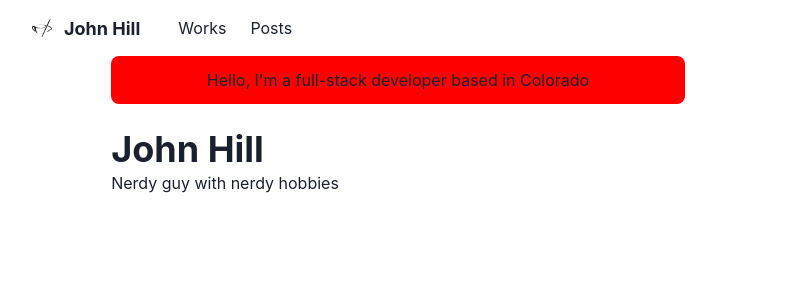
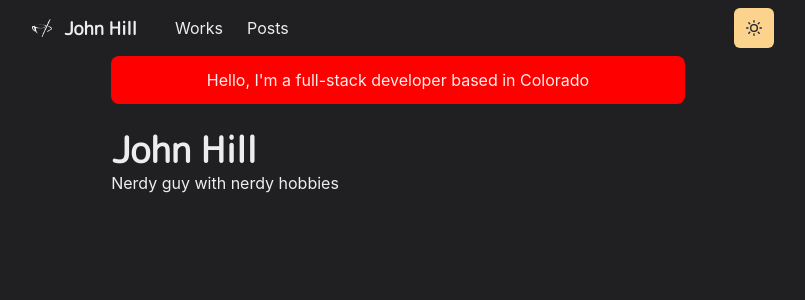
Before and after one commit to jphill19/john-site, a Next.js app: page / in a window 1280 px wide. Shown: the top 300 px of the page, without its empty margins (242-1047 px from the left). Built offline with nearby package versions, Linux system fonts and the light colour scheme.

Commit message:
added dark mode

```diff
--- /dev/null
+++ b/components/layouts/fonts.js
@@ -0,0 +1,11 @@
+import { Global } from "@emotion/react";
+
+const Fonts = () => (
+  <Global
+    styles={`
+      @import url('https://fonts.googleapis.com/css2?family=M+PLUS+Rounded+1c&family=Open+Sans:ital,wght@0,300..800;1,300..800&display=swap');
+    `}
+  />
+)
+
+export default Fonts
--- /dev/null
+++ b/components/layouts/theme-toggle-button.js
@@ -0,0 +1,17 @@
+import { IconButton, useColorMode, useColorModeValue } from '@chakra-ui/react';
+import { SunIcon, MoonIcon } from '@chakra-ui/icons';
+
+const ThemeToggleButton = () => {
+  const { toggleColorMode } = useColorMode();
+
+  return (
+    <IconButton
+      aria-label="Toggle theme"
+      colorScheme={useColorModeValue('purple', 'orange')}
+      icon={useColorModeValue(<MoonIcon />, <SunIcon />)}
+      onClick={toggleColorMode}
+    />
+  );
+};
+
+export default ThemeToggleButton;
--- a/components/nav-bar/nav-bar.component.js
+++ b/components/nav-bar/nav-bar.component.js
@@ -16,6 +16,7 @@ import {
 } from '@chakra-ui/react'
 
 import { HamburgerIcon } from '@chakra-ui/icons'
+import ThemeToggleButton from '../layouts/theme-toggle-button'
 
 // const LinkItem = ({ href, path, children }) => {
 //   const active = path === href
@@ -57,8 +58,8 @@ const Navbar = props => {
       position="fixed"
       as="nav"
       w="100%"
-      bg={useColorModeValue('#ffffff', '#20202380')}
-      style={{ backdropFilter: 'blur(10px' }}
+      bg={useColorModeValue('#ffffff40', '#20202380')}
+      style={{ backdropFilter: 'blur(10px)' }}
       zIndex={1}
       {...props}
     >
@@ -91,6 +92,7 @@ const Navbar = props => {
           </LinkItem>
         </Stack>
         <Box flex={1} align="right">
+          <ThemeToggleButton />
           <Box ml={2} display={{ base: 'inline-block', md: 'none' }}>
             <Menu>
               <MenuButton
--- a/pages/_app.js
+++ b/pages/_app.js
@@ -1,9 +1,12 @@
 import { ChakraProvider } from "@chakra-ui/react";
 import Layout from '../components/layouts/main'
+import Fonts from "../components/layouts/fonts";
+import theme from "../lib/theme"
 
 const Website = ({Component, pageProps, router}) => {
   return (
-    <ChakraProvider>
+    <ChakraProvider theme={theme}>
+      <Fonts />
       <Layout router={router}>
         <Component {...pageProps} key={router.route}/>
       </Layout>
--- /dev/null
+++ b/pages/_document.js
@@ -0,0 +1,18 @@
+import { ColorModeScript } from '@chakra-ui/react'
+import NextDocument, { Html, Head, Main, NextScript } from 'next/document'
+import theme from '../lib/theme'
+
+export default class Document extends NextDocument {
+  render() {
+    return (
+      <Html lang="en">
+        <Head />
+        <body>
+          <ColorModeScript initialColorMode={theme.config.initialColorMode} />
+          <Main />
+          <NextScript />
+        </body>
+      </Html>
+    )
+  }
+}
```
Also changed, not shown: lib/theme.js (renamed from libs/theme.js).
